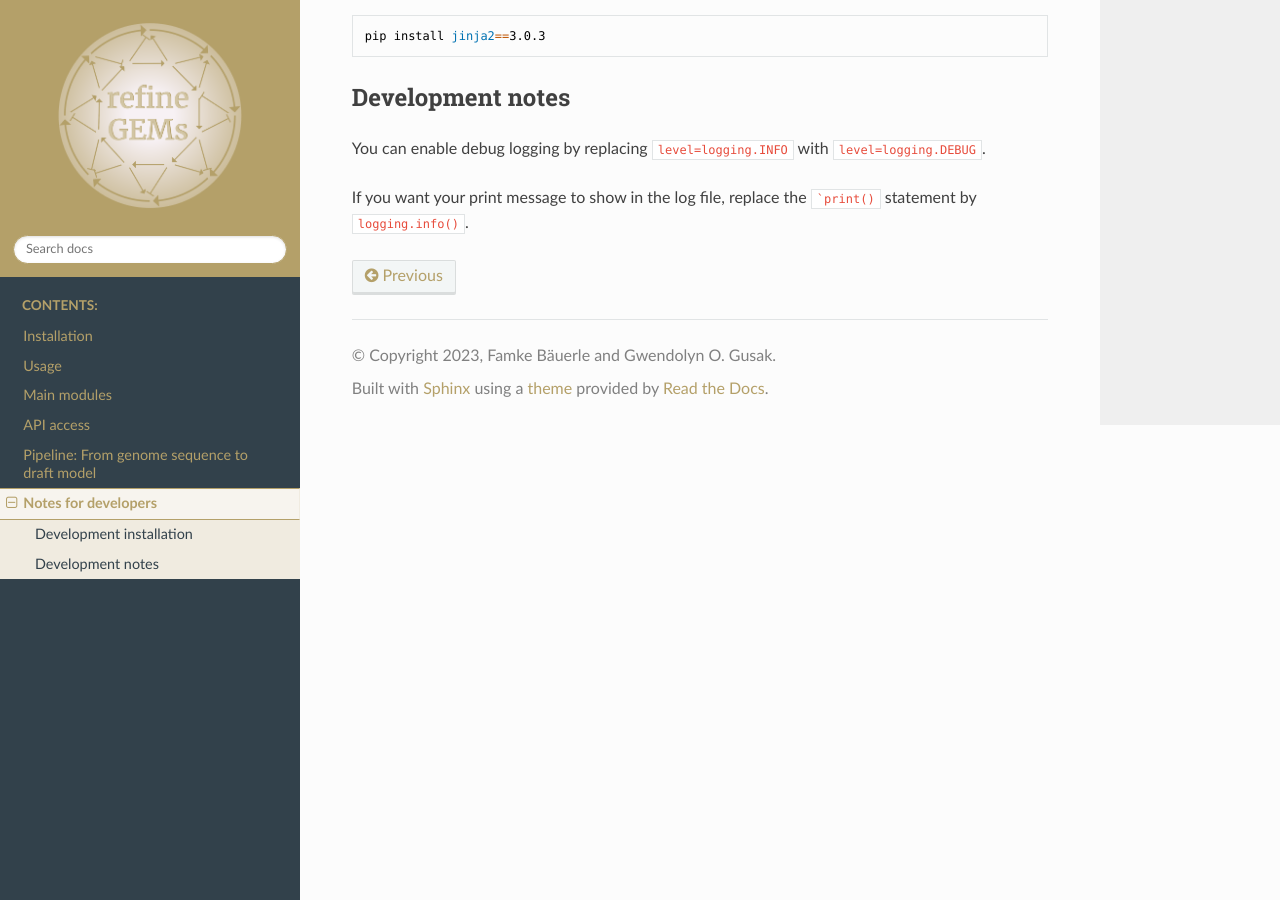
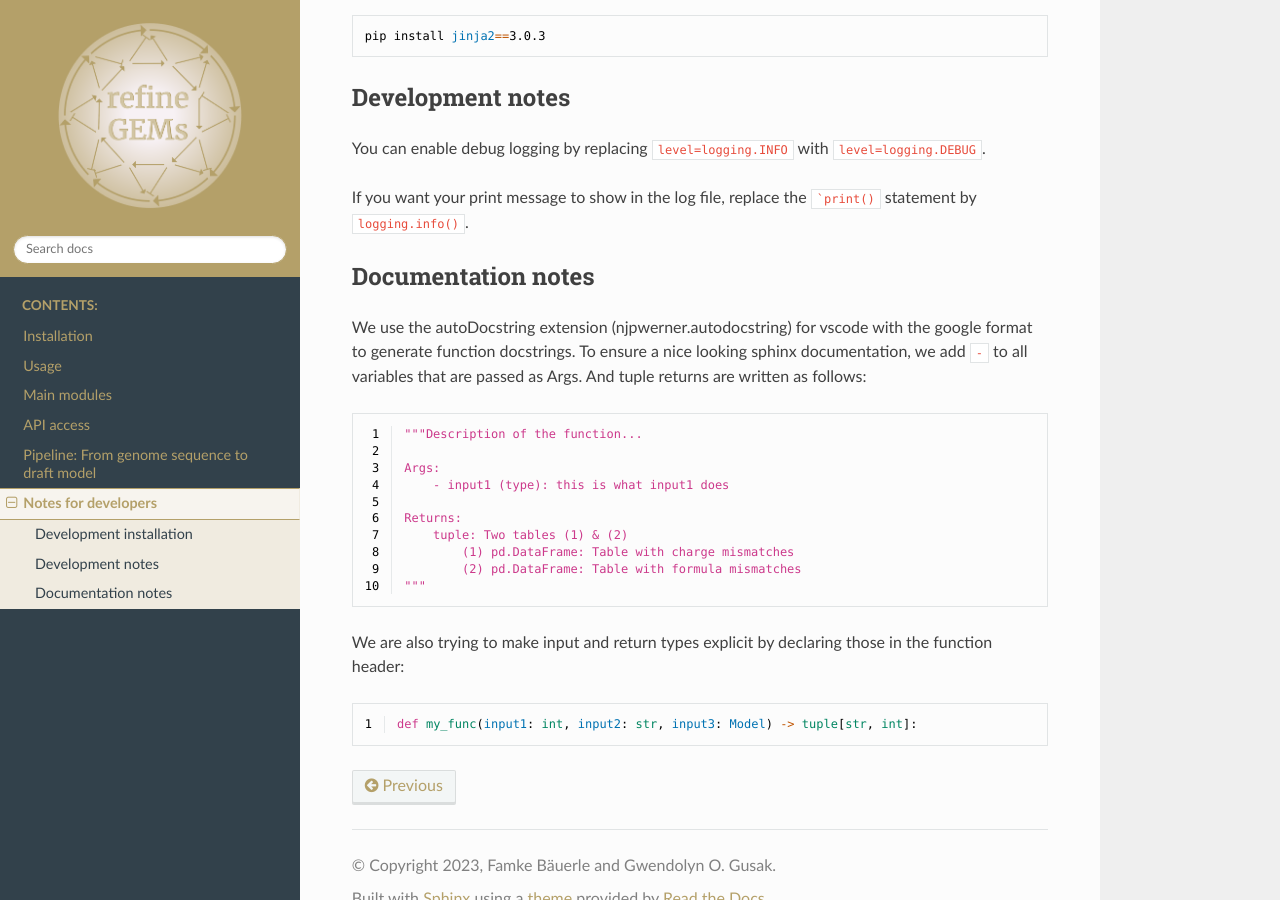
Before and after one commit to draeger-lab/refinegems, a Sphinx documentation site: the page built from docs/source/development.rst, in a window 1280 px wide and 900 px high, scrolled down 633 px. Built offline with Sphinx 7.4.7 and the Read the Docs theme 2.0.0, drawn with Linux system fonts in a browser that asks for light colours.

Commit message:
add documentation notes to dev notes #74

````diff
--- a/docs/source/development.rst
+++ b/docs/source/development.rst
@@ -31,3 +31,29 @@ Development notes
 You can enable debug logging by replacing ``level=logging.INFO``  with ``level=logging.DEBUG``.
 
 If you want your print message to show in the log file, replace the ```print()`` statement by ``logging.info()``.
+
+Documentation notes
+-------------------
+
+We use the autoDocstring extension (njpwerner.autodocstring) for vscode with the google format to generate function docstrings. To ensure a nice looking sphinx documentation, we add ``-`` to all variables that are passed as Args. And tuple returns are written as follows:
+
+.. code:: python
+    :linenos:
+
+    """Description of the function...
+
+    Args:
+        - input1 (type): this is what input1 does
+
+    Returns:
+        tuple: Two tables (1) & (2)
+            (1) pd.DataFrame: Table with charge mismatches
+            (2) pd.DataFrame: Table with formula mismatches
+    """
+
+We are also trying to make input and return types explicit by declaring those in the function header:
+
+.. code:: python
+    :linenos:
+
+    def my_func(input1: int, input2: str, input3: Model) -> tuple[str, int]:
````
